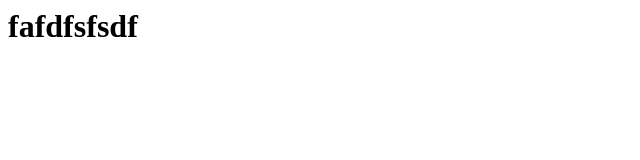
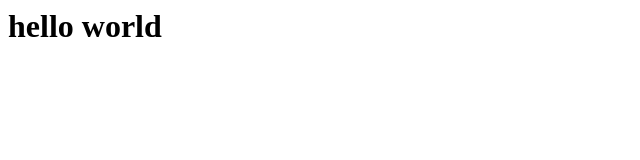
Before and after one commit to Silent12rt/silent_blog.github.io, a plain HTML site: page index.html in a window 1280 px wide. Shown: the whole page, without its empty margins (0-640 px from the left). Drawn offline with Linux system fonts and the light colour scheme.

Commit message:
Update index.html

```diff
--- a/index.html
+++ b/index.html
@@ -1 +1 @@
-<h1>fafdfsfsdf</h1>
+<h1>hello world</h1>
```
